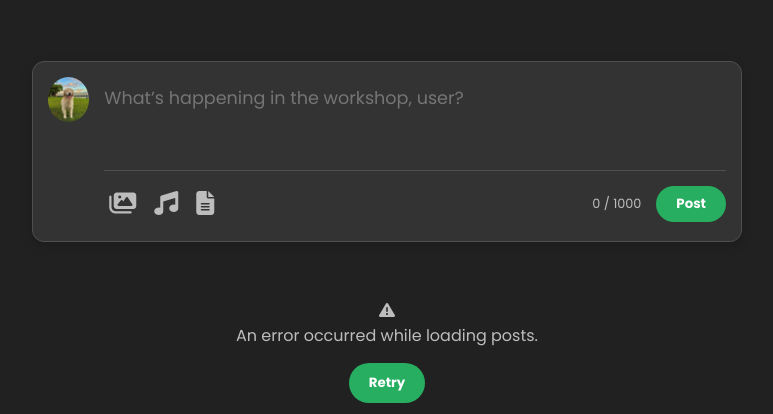
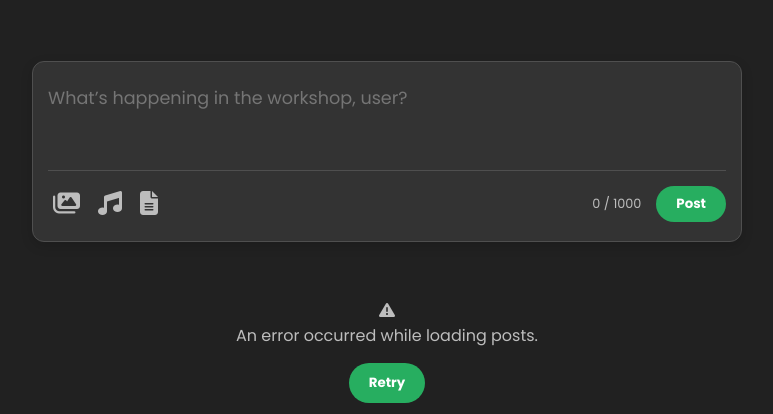
Before and after one commit to xevrimyolu-dev/tvisool, a Python web app: template templates/forum.html in a window 1280 px wide. Shown: the part 87-501 px from the top of the page, without its empty margins (253-1026 px from the left). Run offline with Jinja, Linux system fonts and the light colour scheme; the template is opened without the code that fills it, so the values that code supplies are empty; some libraries are stand-ins or nearby versions.

Commit message:
Guncelleme ve DB Degisiklikleri - 2025-11-22 16:46:17

```diff
--- a/forum/static/forum.css
+++ b/forum/static/forum.css
@@ -9,6 +9,7 @@
   -ms-overflow-style: none;
   scrollbar-width: none;
 }
+
 .post-composer {
   background-color: var(--secondary-bg);
   border: 1px solid var(--tertiary-bg);
@@ -21,15 +22,12 @@
   box-shadow: 0 4px 12px rgba(0, 0, 0, 0.15);
   transition: max-width 0.3s ease-in-out;
 }
-.post-composer .avatar-wrapper {
-  align-self: flex-start;
-  width: 45px;
-  height: 45px;
-}
-.post-composer .avatar-wrapper .composer-profile-pic {
-  width: 100%;
-  height: 100%;
-}
+
+
+
+
+
+
 .comment-actions {
   display: none;
   flex-direction: column;
@@ -85,7 +83,7 @@
     z-index: 10;
   }
 }
-.composer-profile-pic {
+.post-author-pic {
   width: 45px;
   height: 45px;
   border-radius: 50%;
@@ -112,6 +110,7 @@
   font-family: inherit;
   padding: 8px 0;
 }
+
 .composer-preview {
   display: flex;
   flex-wrap: wrap;
--- a/templates/forum.html
+++ b/templates/forum.html
@@ -125,9 +125,6 @@
       <main>
         <div class="page active" id="page-forum">
           <div class="post-composer">
-            <div class="avatar-wrapper" data-frame-id="{{ active_frame_id or '' }}">
-              <img src="{{ user.profile_pic_url or url_for('static', filename='images/free.png') }}" alt="Profil" class="composer-profile-pic">
-            </div>
             <form id="create-post-form" class="composer-form">
 
               <div id="reply-preview-area" class="reply-preview-container" style="display: none;">
```
Also changed, not shown: 1 other file.
